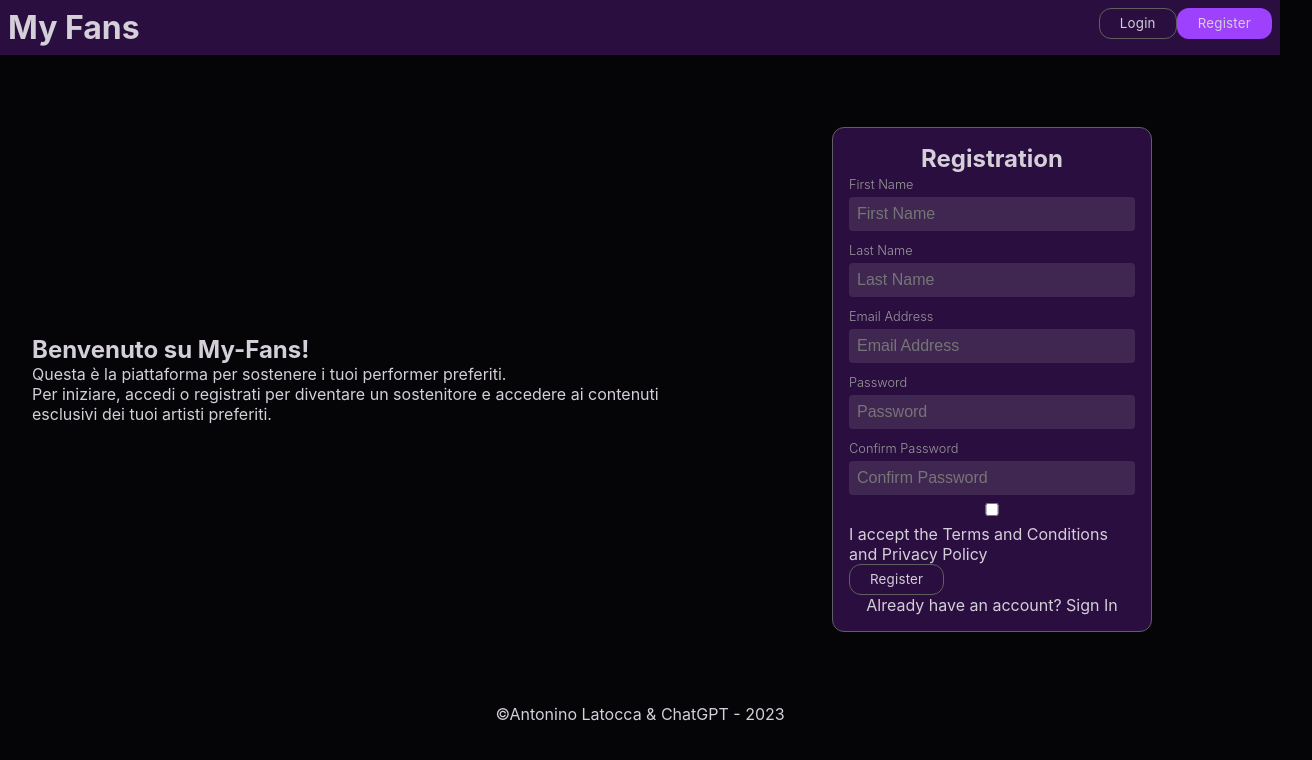
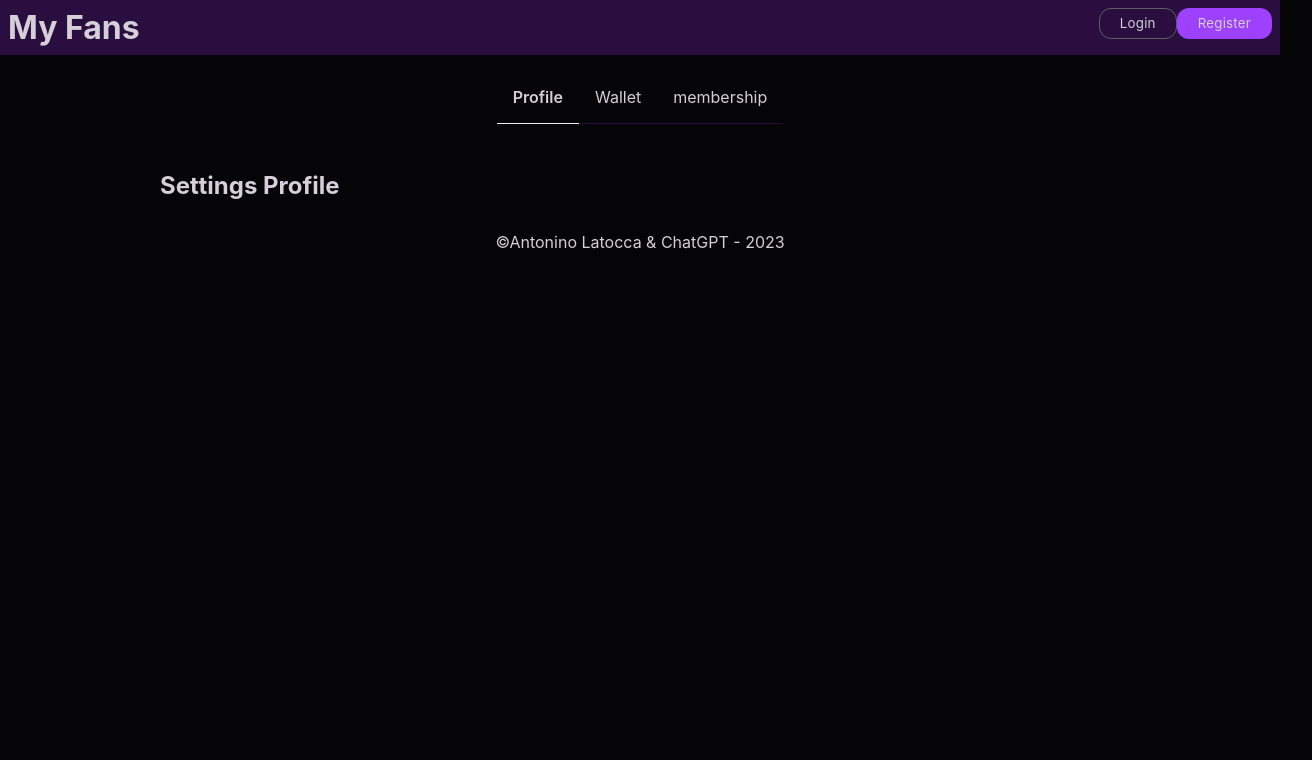
Before and after one commit to antoninolatocca/my-fans, a React (Create React App) app: page /settings in a window 1280 px wide. Shown: the top 760 px of the page, 1312 px wide, since content can reach past the window. Built offline with nearby package versions, Linux system fonts and the light colour scheme.

Commit message:
Settings tabs

```diff
--- a/src/App.css
+++ b/src/App.css
@@ -139,3 +139,22 @@ button {
 .w-50 {
   width: 50%;;
 }
+
+
+
+.tabs {
+  display: block;
+  width: 100%;
+  margin: 2rem auto;
+  text-align: center;
+}
+
+.tabs a {
+  padding: 1rem;
+  border-bottom: 1px solid #2A0E3F;
+}
+
+.tabs a.active {
+  border-bottom: 1px solid #EEE;
+  font-weight: 600;
+}
--- a/src/App.js
+++ b/src/App.js
@@ -12,8 +12,12 @@ import PerformerProfileAbout from './components/performerProfile/PerformerProfil
 import PerformerProfilePosts from './components/performerProfile/PerformerProfilePostList';
 import PerformerProfileAlbums from './components/performerProfile/PerformerProfileAlbumList';
 import PerformerProfileVideos from './components/performerProfile/PerformerProfileVideoList';
+import AccountSettings from './components/accountSettings/AccountSettings';
+import AccountSettingsProfile from './components/accountSettings/AccountSettingsProfile';
+import AccountSettingsWallet from './components/accountSettings/AccountSettingsWallet';
 import PrivateRoute from './utils/PrivateRoute';
 import { checkLoggedIn } from './actions/auth';
+import AccountSettingsMembership from './components/accountSettings/AccountSettingsMembership';
 
 function App() {
   const dispatch = useDispatch();
@@ -38,6 +42,12 @@ function App() {
             <Route path="videos" element={<PerformerProfileVideos />} />
           </Route>
 
+          <Route path="/settings/" element={<AccountSettings />}>
+            <Route path="*" element={<AccountSettingsProfile />} />
+            <Route path="wallet" element={<AccountSettingsWallet />} />
+            <Route path="membership" element={<AccountSettingsMembership />} />
+          </Route>
+
           {/**
           <Route path="/performers/:id" element={<PrivateRoute element={<PerformerProfile />} />}>
             <Route path="*" element={<PerformerProfileAbout />} />
--- /dev/null
+++ b/src/components/accountSettings/AccountSettings.js
@@ -0,0 +1,36 @@
+import React from 'react';
+import './AccountSettings.css';
+import { useLocation } from 'react-router-dom';
+import AccountSettingsTabs from './AccountSettingsTab';
+import AccountSettingsProfile from './AccountSettingsProfile';
+import AccountSettingsWallet from './AccountSettingsWallet';
+import AccountSettingsMembership from './AccountSettingsMembership';
+
+function AccountSettings() {
+    const location = useLocation();
+
+    var activePanel = <></>;
+
+    switch(location.pathname) {
+        case `/settings/wallet`:
+            activePanel = <AccountSettingsWallet />;
+            break;
+        case `/settings/membership`:
+            activePanel = <AccountSettingsMembership />;
+            break;
+        default:
+            activePanel = <AccountSettingsProfile />;
+    }
+
+    return (
+        <div className="account-settings">
+          <AccountSettingsTabs />
+          <div className="performer-subpage-container">
+            {activePanel}
+          </div>
+        </div>
+      );
+
+}
+
+export default AccountSettings;
--- /dev/null
+++ b/src/components/accountSettings/AccountSettingsMembership.js
@@ -0,0 +1,10 @@
+import React from 'react';
+
+const AccountSettingsMembership = () => {
+
+  return (
+    <h2>Settings membership</h2>
+  );
+};
+
+export default AccountSettingsMembership;
--- /dev/null
+++ b/src/components/accountSettings/AccountSettingsProfile.js
@@ -0,0 +1,10 @@
+import React from 'react';
+
+const AccountSettingsProfile = () => {
+
+  return (
+    <h2>Settings Profile</h2>
+  );
+};
+
+export default AccountSettingsProfile;
--- /dev/null
+++ b/src/components/accountSettings/AccountSettingsTab.js
@@ -0,0 +1,31 @@
+import React from 'react';
+import { Link, useLocation } from 'react-router-dom';
+
+const AccountSettingsTabs = () => {
+  const location = useLocation();
+
+  return (
+    <div className="tabs">
+      <Link
+        className={location.pathname === `/settings` ? 'active' : ''}
+        to={`/settings`}
+      >
+        Profile
+      </Link>
+      <Link
+        className={location.pathname === `/settings/wallet` ? 'active' : ''}
+        to={`/settings/wallet`}
+      >
+        Wallet
+      </Link>
+      <Link
+        className={location.pathname === `/settings/membership` ? 'active' : ''}
+        to={`/settings/membership`}
+      >
+        membership
+      </Link>
+    </div>
+  );
+};
+
+export default AccountSettingsTabs;
--- /dev/null
+++ b/src/components/accountSettings/AccountSettingsWallet.js
@@ -0,0 +1,10 @@
+import React from 'react';
+
+const AccountSettingsWallet = () => {
+
+  return (
+    <h2>Wallet</h2>
+  );
+};
+
+export default AccountSettingsWallet;
--- a/src/components/performerProfile/PerformerProfile.css
+++ b/src/components/performerProfile/PerformerProfile.css
@@ -1,20 +1,3 @@
-.tabs {
-    display: block;
-    width: 100%;
-    margin: 2rem auto;
-    text-align: center;
-}
-
-.tabs a {
-    padding: 1rem;
-    border-bottom: 1px solid #2A0E3F;
-}
-
-.tabs a.active {
-    border-bottom: 1px solid #EEE;
-    font-weight: 600;
-}
-
 .performer-subpage-container {
     padding: 2rem;
     width: 80%;
```
Also changed, not shown: src/components/accountSettings/AccountSettings.css (added).
